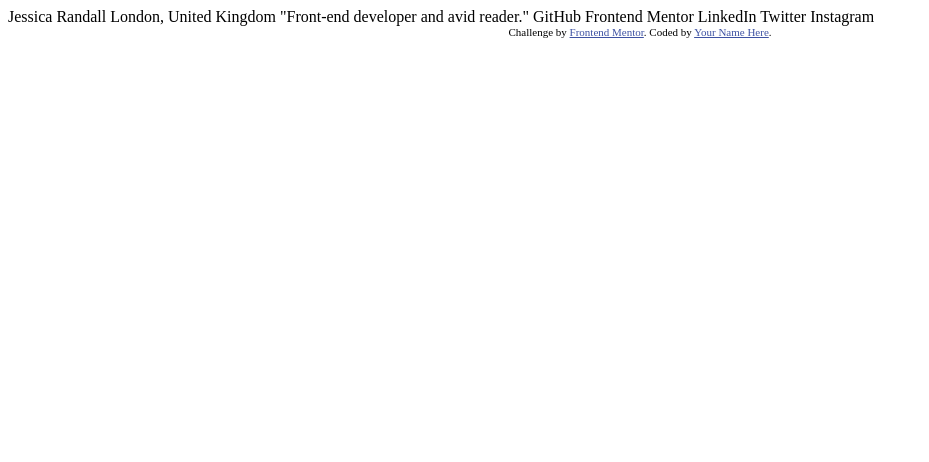
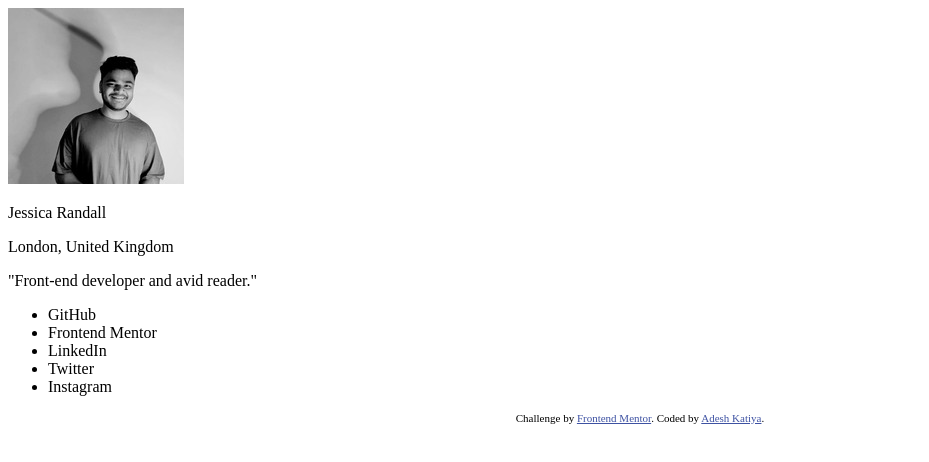
Before and after one commit to adeysh/social-links-profile-main, a plain HTML site: page index.html in a window 1280 px wide. Shown: the whole page, without its empty margins (0-929 px from the left). Drawn offline with Linux system fonts and the light colour scheme.

Commit message:
html structure and personal avatar

```diff
--- a/index.html
+++ b/index.html
@@ -10,7 +10,6 @@
 
     <title>Frontend Mentor | Social links profile</title>
 
-    <!-- Feel free to remove these styles or customise in your own stylesheet 👍 -->
     <style>
         .attribution {
             font-size: 11px;
@@ -24,21 +23,39 @@
 </head>
 
 <body>
+    <main>
+        <div class="card">
+            <section class="card__header">
+                <div class="card__avatar">
+                    <img src="/assets/images/avatar-adesh.jpg" alt="avatar">
+                </div>
+                <p class="card__title">
+                    Jessica Randall
+                </p>
+                <p class="card__subtitle">
+                    London, United Kingdom
+                </p>
+                <p class="card__description">
+                    "Front-end developer and avid reader."
+                </p>
+            </section>
 
-    Jessica Randall
-    London, United Kingdom
-    "Front-end developer and avid reader."
+            <section class="card__links">
+                <ul class="card__list">
+                    <li class="card__listItem">GitHub</li>
+                    <li class="card__listItem">Frontend Mentor</li>
+                    <li class="card__listItem">LinkedIn</li>
+                    <li class="card__listItem">Twitter</li>
+                    <li class="card__listItem">Instagram</li>
+                </ul>
+            </section>
+        </div>
+    </main>
 
-    GitHub
-    Frontend Mentor
-    LinkedIn
-    Twitter
-    Instagram
-
-    <div class="attribution">
+    <footer class="attribution">
         Challenge by <a href="https://www.frontendmentor.io?ref=challenge" target="_blank">Frontend Mentor</a>.
-        Coded by <a href="#">Your Name Here</a>.
-    </div>
+        Coded by <a href="https://www.frontendmentor.io/profile/adeysh">Adesh Katiya</a>.
+    </footer>
 </body>
 
 </html>
```
Also changed, not shown: assets/images/avatar-adesh.jpg (added).
